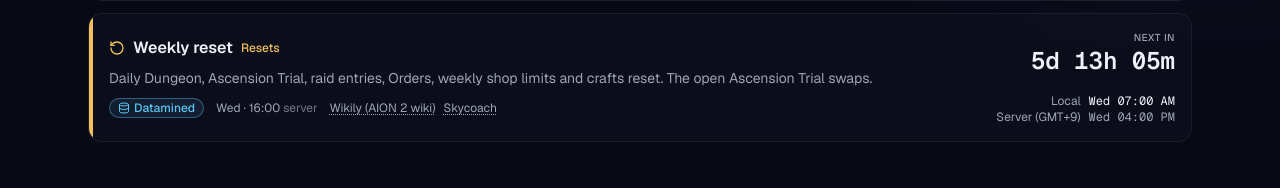
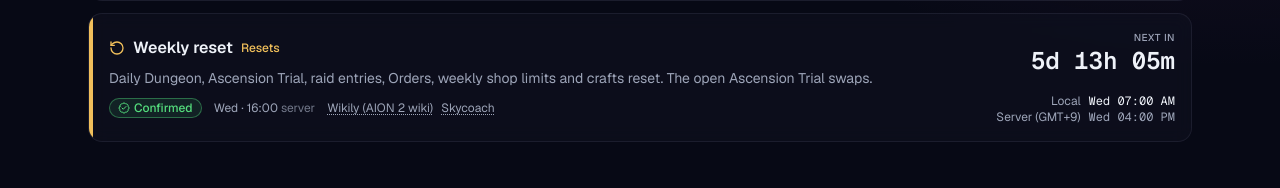
Before and after one commit to hawikk/aion2-timers, a Next.js app: page / in a window 1280 px wide. Shown: the part 1868-2056 px from the top of the page. Built offline with nearby package versions, Linux system fonts and the light colour scheme.

Commit message:
Mark the Wednesday weekly reset confirmed from the dungeon recharge timer.

```diff
--- a/src/data/schedule.ts
+++ b/src/data/schedule.ts
@@ -105,9 +105,9 @@ export const EVENTS: ScheduledEvent[] = [
     durationMinutes: 0,
     description:
       "Daily Dungeon, Ascension Trial, raid entries, Orders, weekly shop limits and crafts reset. The open Ascension Trial swaps.",
-    confidence: "datamined",
+    confidence: "confirmed",
     timingNote:
-      "Wednesday 16:00 comes from the Season 1 data. That hour is the same server clock the Duty reset matched on 1 Oct 2026.",
+      "Checked in game on 1 Oct 2026. The Daily Dungeon tooltip's weekly recharge had 5d 11h 49m left around 19:10 UTC, which lands on Wednesday 07:00 UTC (16:00 on the UTC+9 clock).",
     sources: ["wikilySeason", "skycoachChecklist"],
   },
   {
```
